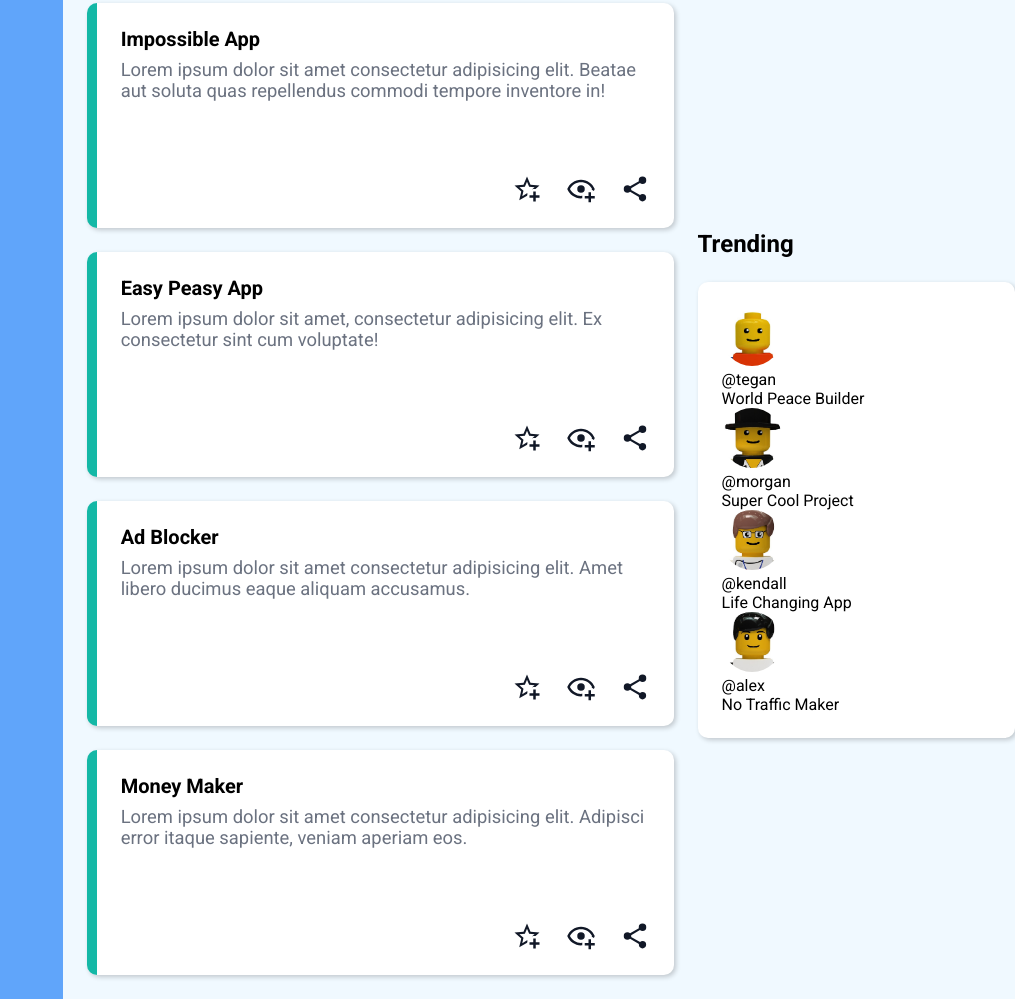
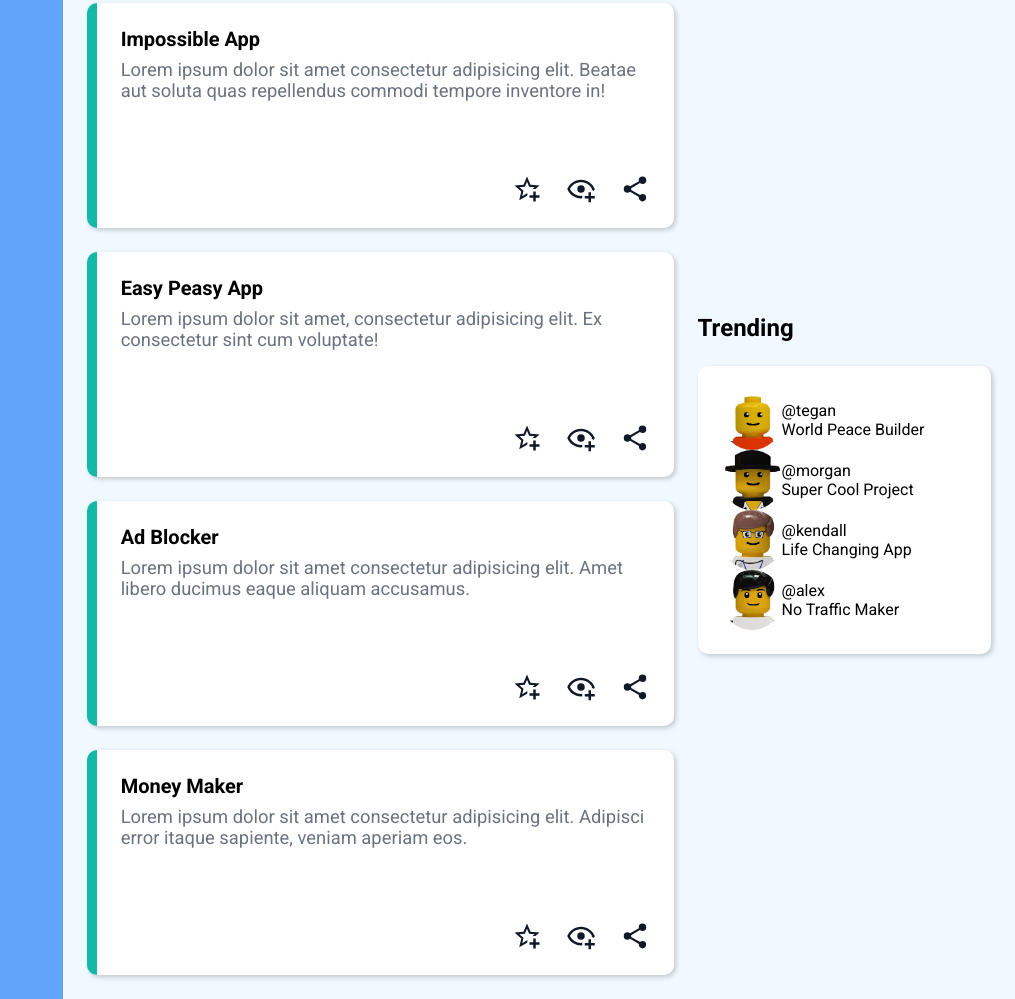
Before and after one commit to ndrsov/AdminDashboard_TOP, a plain HTML site: page index.html in a window 1280 px wide. Shown: the part 806-1805 px from the top of the page, without its empty margins (265-1280 px from the left). Drawn offline with Linux system fonts and the light colour scheme.

Commit message:
Group user info into its own tag

```diff
--- a/index.html
+++ b/index.html
@@ -193,8 +193,10 @@
                 class="small-avatar"
                 alt="User avatar"
               />
+              <div class="user-info">
                 <p>@tegan</p>
                 <span>World Peace Builder</span>
+              </div>
             </div>
             <div class="random-user">
               <img
@@ -202,8 +204,10 @@
                 class="small-avatar"
                 alt="User avatar"
               />
+              <div class="user-info">
                 <p>@morgan</p>
                 <span>Super Cool Project</span>
+              </div>
             </div>
             <div class="random-user">
               <img
@@ -211,8 +215,10 @@
                 class="small-avatar"
                 alt="User avatar"
               />
+              <div class="user-info">
                 <p>@kendall</p>
                 <span>Life Changing App</span>
+              </div>
             </div>
             <div class="random-user">
               <img
@@ -220,8 +226,10 @@
                 class="small-avatar"
                 alt="User avatar"
               />
+              <div class="user-info">
                 <p>@alex</p>
                 <span>No Traffic Maker</span>
+              </div>
             </div>
           </div>
         </section>
--- a/style.css
+++ b/style.css
@@ -289,6 +289,12 @@ li > img {
 }
 .trending {
   grid-area: 3/2/4/3;
+  margin: 1.5rem 1.5rem 1.5rem 0;
+}
+
+.random-user {
+  display: flex;
+  align-items: center;
 }
 
 .avatar {
```
Lines whose indentation alone changed are shown as unchanged.
